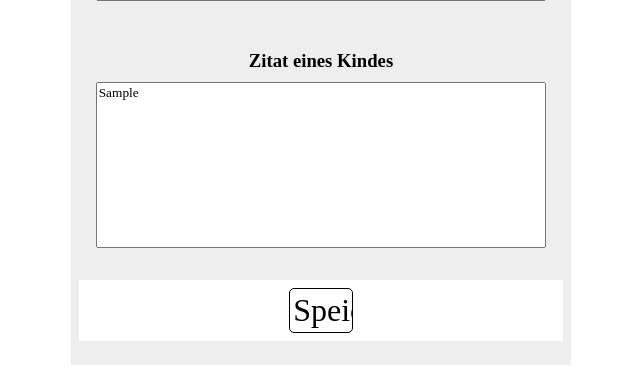
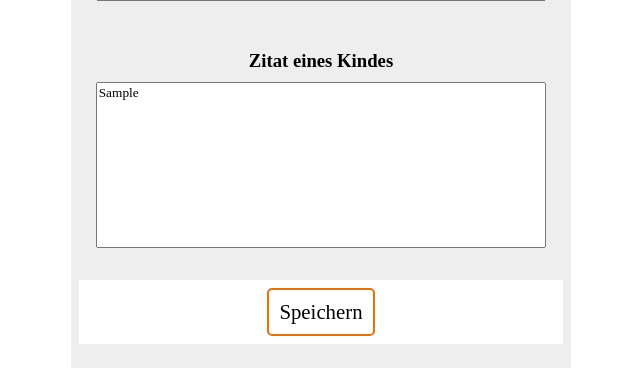
Before and after one commit to digitalfabrik/ish-goalkeeper, a Django app: template src/gui/templates/feedback.html in a window 1280 px wide. Shown: the part 658-1042 px from the top of the page, without its empty margins (319-959 px from the left). Run offline with Django 3.2, Linux system fonts and the light colour scheme; the template is opened without the code that fills it: most values are stand-ins (such as "Sample title", 1, 10 or a date in 2020); some libraries are stand-ins or nearby versions; some web fonts are replaced.

Commit message:
Fix feedback CSS

```diff
--- a/src/gui/static/style.css
+++ b/src/gui/static/style.css
@@ -18,7 +18,7 @@ body {
   border-bottom: 1px solid #ed7000;
 }
 
-.feedback-form input {
+.feedback-form input[type=number] {
   border: 1px solid;
   border-radius: 5px;
   font-size: 2em;
```
